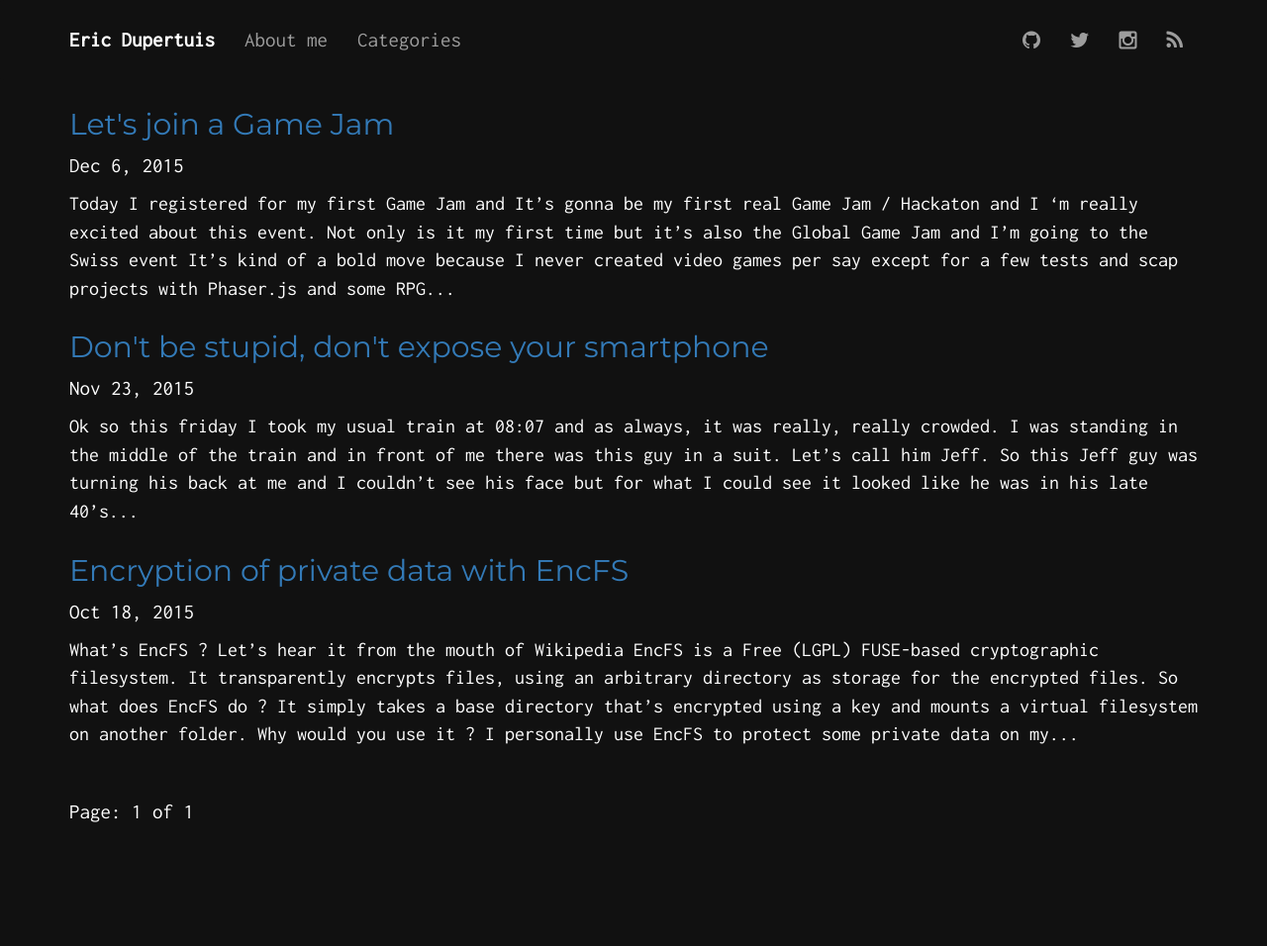
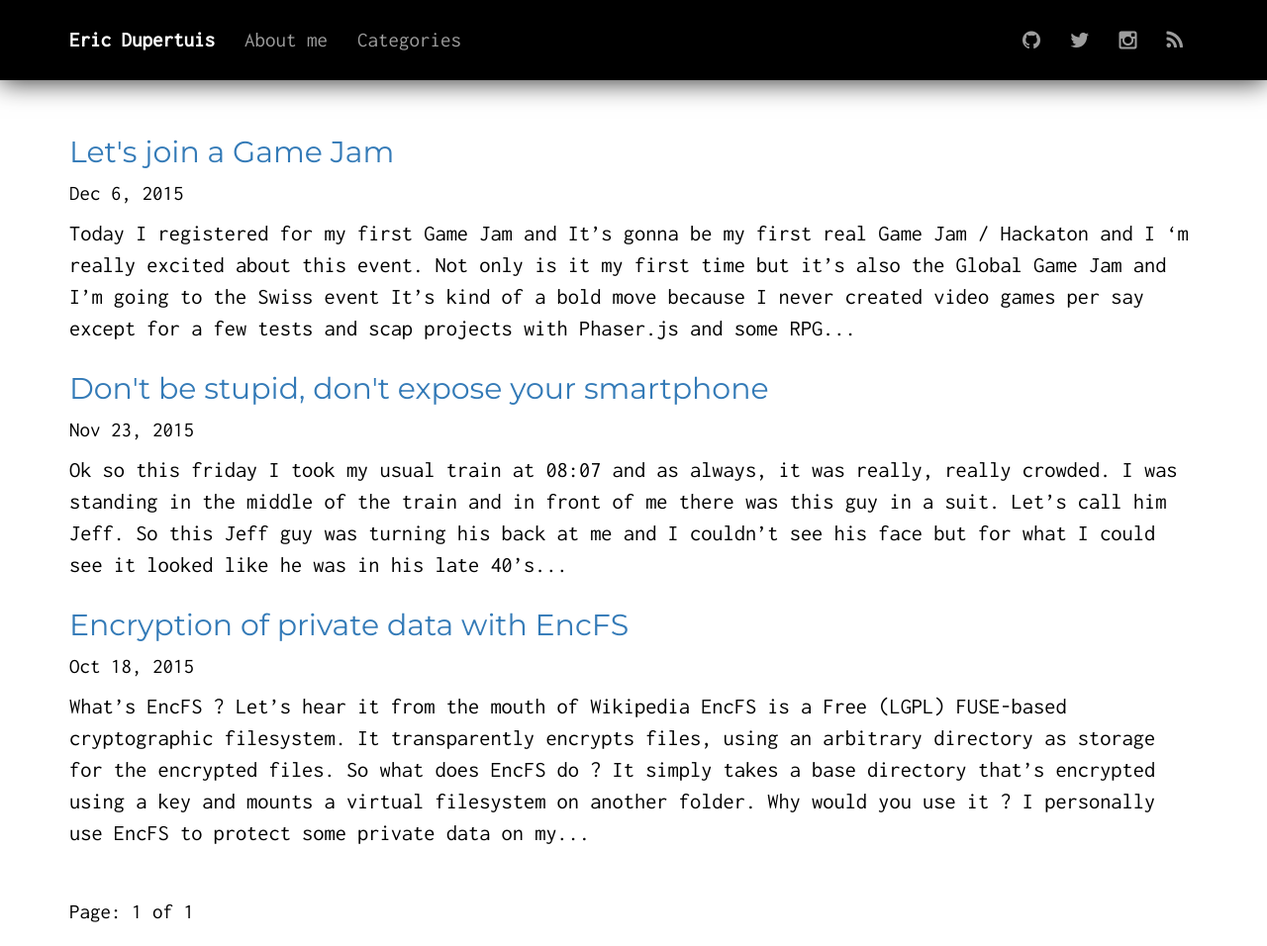
Before and after one commit to EricDupertuis/EricDupertuis.github.io, a Jekyll site: the page built from index.html, in a window 1280 px wide. Shown: the whole page at 99% size. Built offline with Jekyll 4.4.1, drawn with Linux system fonts in a browser that asks for light colours; the list of posts is cut into pages by our own code; before the commit the page ends 900 px from its top, so only the background shows below that.

Commit message:
Move back to clear theme

```diff
--- a/_config.yml
+++ b/_config.yml
@@ -8,7 +8,7 @@ url: "http://edupertuis.net" # the base hostname & protocol for your site
 highlighter: pygments
 markdown: kramdown
 
-gems: [jekyll-paginate]
+gems: [jekyll-paginate, pygments.rb]
 paginate: 5
 
 twitter_username : dupertuiseric
--- a/assets/css/main.css
+++ b/assets/css/main.css
@@ -4,8 +4,8 @@ body {
     margin-right: 0px;
     margin-bottom: 0px;
     margin-left: 0px;
-    background-color: #111;
-    color: #ffffff;;
+    background-color: #fff;
+    color: #000;
 }
 
 html {
@@ -52,10 +52,23 @@ header a:hover {
 
 .post-container p {
     margin-top: 10px;
+    font-size: 1.6em;
+}
+
+.post-container pre {
+  border: none;
+  border-radius: 0;
+  font-size: 1.2em;
+  color: #fff;
+  background-color: #272822;
 }
 
 .post-meta {
     font-size: 1.5em;
+}
+
+.post-link:hover {
+    text-decoration: none;
 }
 
 .pagination {
@@ -103,12 +116,15 @@ header a:hover {
     background-color: #111;
     border: none;
     margin-bottom: 0;
-    transition: background-color 1s ease;
+    transition: all 1s ease;
+    box-shadow: 0 2px 5px rgba(0,0,0,0.26);
+    border-radius: 0;
 }
 
 .navbar-inverse:hover {
     background-color: #000;
-    transition: background-color 1s ease;
+    transition: all 1s ease;
+    box-shadow: 0 2px 25px rgba(0,0,0,0.8);
 }
 
 .navbar-inverse .menu-link, .navbar-brand {
@@ -128,6 +144,10 @@ header a:hover {
 
 #disqus_thread {
     margin-top: 4em;
+}
+
+#main-container {
+  margin-top: 2em;
 }
 
 @media screen and (max-width: 768px) {
```
